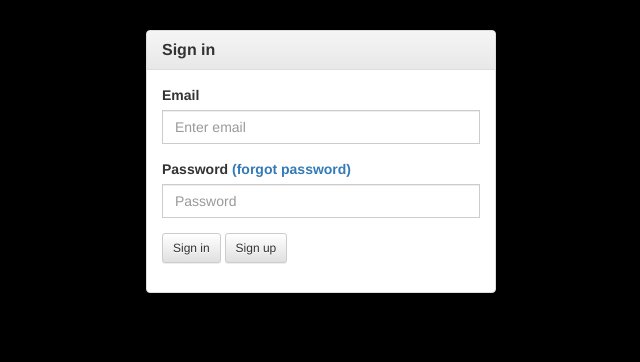
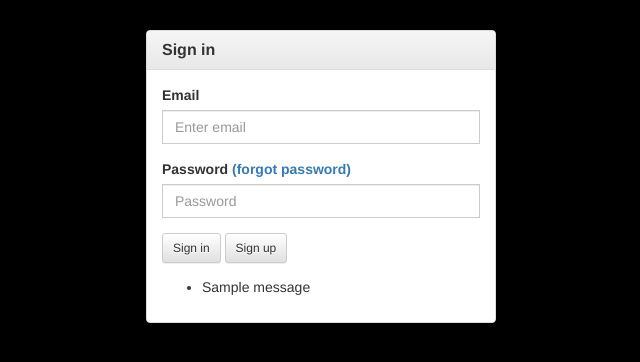
Before and after one commit to fengjiawei2011/hackathonapp, a Flask app: page /login in a window 1280 px wide. Shown: the top 362 px of the page, without its empty margins (319-959 px from the left). Run offline with Flask 2, Linux system fonts and the light colour scheme; tables that the repository leaves empty hold one stand-in row (values such as "Sample post"); one stand-in notice (Sample message) is shown; some libraries are stand-ins or nearby versions.

Commit message:
Login Form Refactored Bug Bix

```diff
--- a/Hack-a-thon/app/templates/login.html
+++ b/Hack-a-thon/app/templates/login.html
@@ -60,6 +60,7 @@
 							<!-- <input
 								type="email" class="form-control" style="border-radius: 0px"
 								id="exampleInputEmail1" placeholder="Enter email"> -->
+								{% for error in form.errors.username %} <span style="color: red">{{ error}}</span> {% endfor %}
 						</div>
 						<div class="form-group">
 							<label for="exampleInputPassword1">Password <a href="/sessions/forgot_password">(forgot password)</a></label>
@@ -68,10 +69,17 @@
 								<!-- <input
 								type="password" class="form-control" style="border-radius: 0px"
 								id="exampleInputPassword1" placeholder="Password"> -->
+							{% for error in form.errors.password %} <span style="color: red">{{ error}}</span> {% endfor %}
 						</div>
 						<input type="submit" class="btn btn-sm btn-default" value="Sign in">
 						<input type="button" id="signup" class="btn btn-sm btn-default"  value="Sign up">
 					</form>
+					{% with messages = get_flashed_messages() %} {% if messages %}
+					<ul>
+						{% for message in messages %}
+						<li>{{ message }}</li> {% endfor %}
+					</ul>
+					{% endif %} {% endwith %}
 				</div>
 			</div>
 		</div>
```
